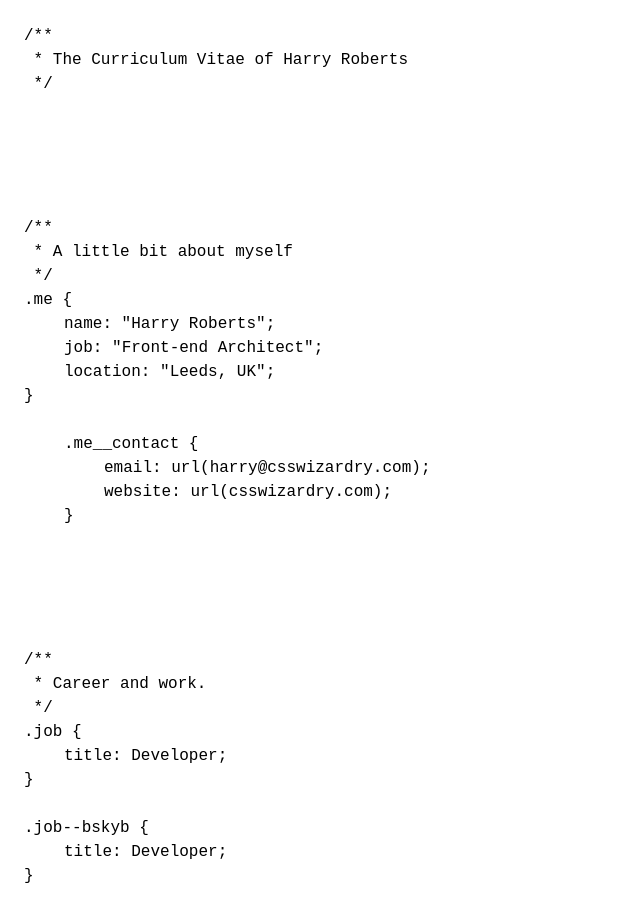
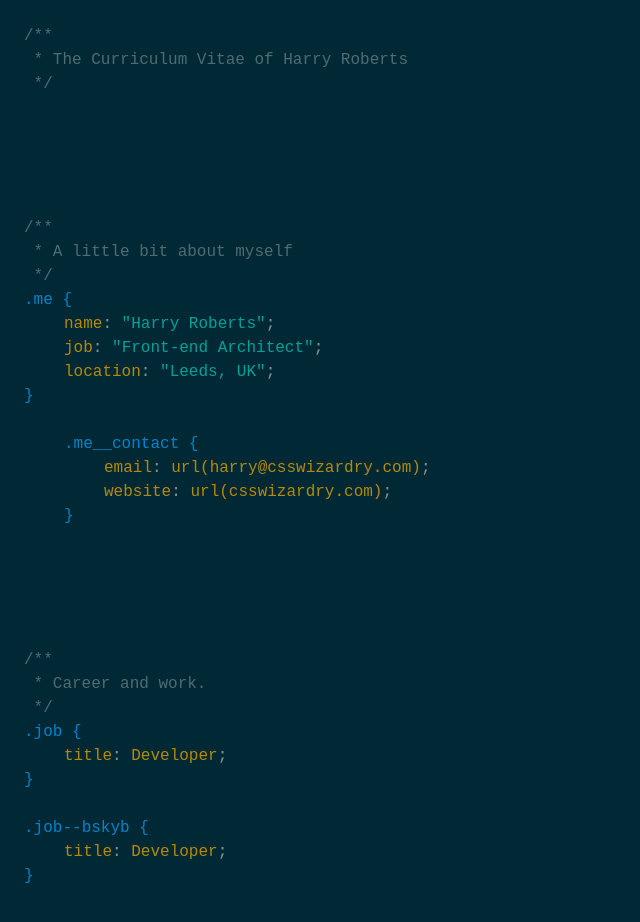
Before and after one commit to csswizardry/csscv, a plain HTML site: page index.html in a window 1280 px wide. Shown: the whole page, without its empty margins (0-640 px from the left). Drawn offline with nearby package versions, Linux system fonts and the light colour scheme; files that its build step writes are made by us from their sources.

Commit message:
Add initial colours

```diff
--- a/csscv.scss
+++ b/csscv.scss
@@ -84,6 +84,12 @@
     line-height: 1.5; /* [1] */
     padding: 24px; /* [2] */
     padding: 1.5rem; /* [2] */
+    color: #7f9597;
+    background-color: #002935;
+}
+
+a {
+    color: inherit;
 }
 
 
@@ -116,6 +122,7 @@
  * 3. Append an opening brace.
  */
 .selector {
+    color: #0083ce;
     text-transform: lowercase; /* [1] */
 
     &:before {
@@ -145,6 +152,7 @@
 
     &:after {
         content: "}"; /* [1] */
+        color: #0083ce;
     }
 
 }
@@ -168,9 +176,11 @@
     float: left;
     clear: both;
     padding-left: ($tab-size * .625) +em;
+    color: #b58a0a;
 
     &:after {
         content: ":\00A0";
+        color: #7f9597;
     }
 
 }
@@ -188,9 +198,11 @@
  * 1. End each value with a semi-colon.
  */
 .value {
+    color: #b58a0a;
 
     &:after {
         content: ";";
+        color: #7f9597;
     }
 
 }
@@ -208,6 +220,7 @@
  * `<span class="string">Harry Roberts</span>`.
  */
 .string {
+    color: #00a19b;
 
     &:before,
     &:after {
@@ -269,6 +282,7 @@
     #COMMENTS
 \*------------------------------------*/
 .comment {
+    color: #4f6c73;
 
     &:before {
         content: "/* ";
@@ -281,6 +295,7 @@
 }
 
 .comment-block {
+    color: #4f6c73;
 
     &:before,
     &:after {
```
